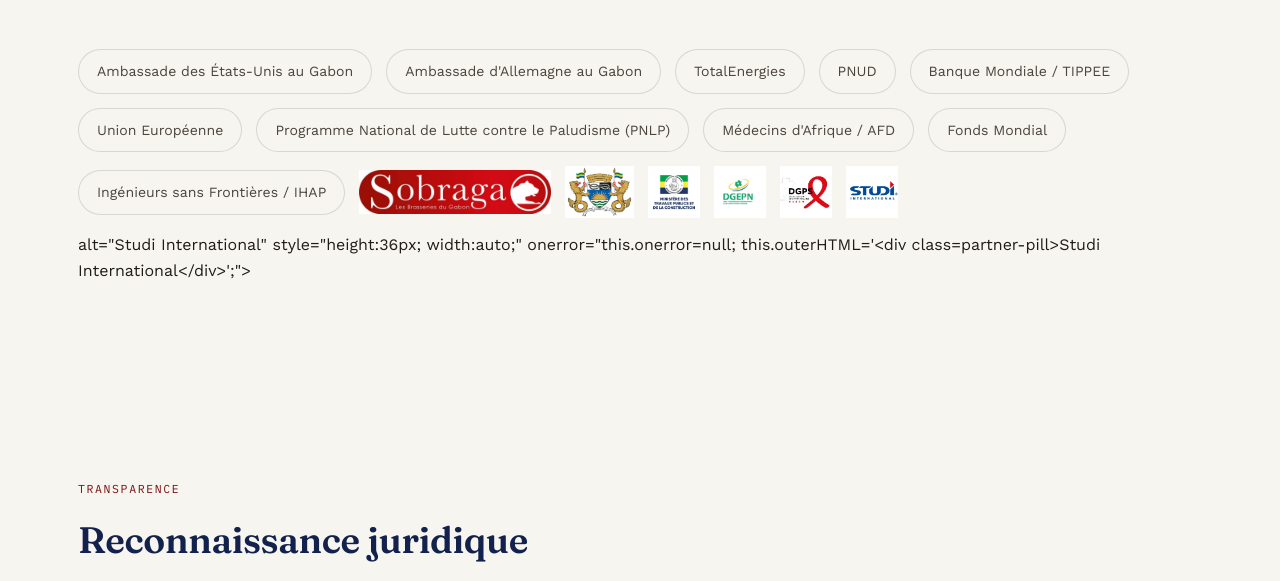
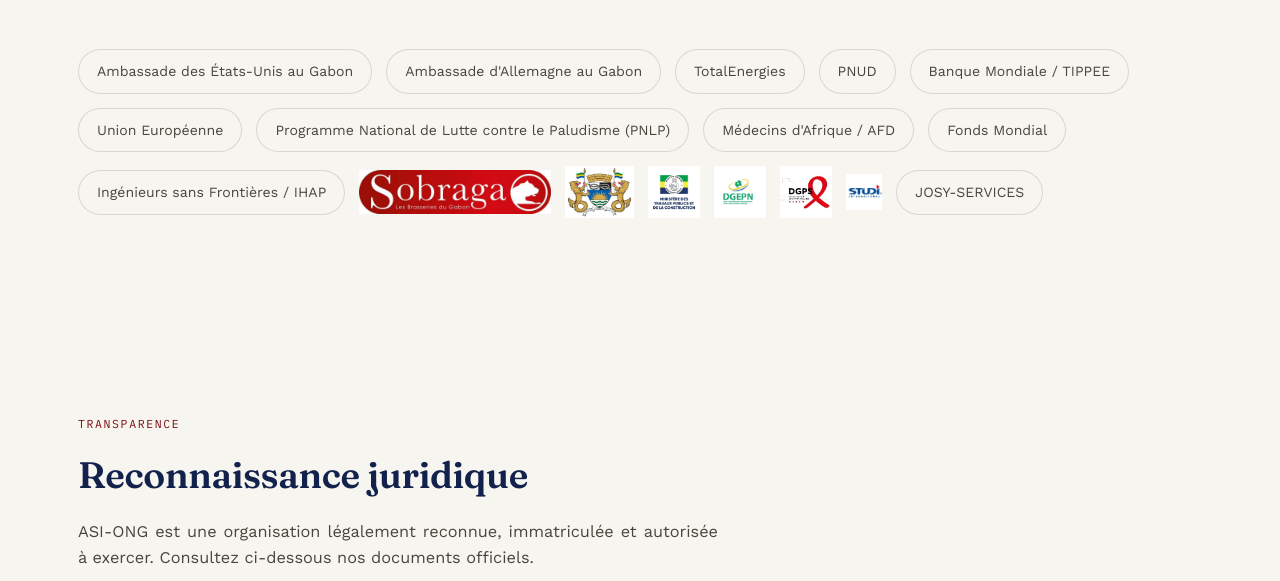
Before and after one commit to asi-ong/asi-ong-, a plain HTML site: page index.html in a window 1280 px wide. Shown: the part 8862-9443 px from the top of the page. Drawn offline with nearby package versions, Linux system fonts and the light colour scheme.

Commit message:
Update index.html

```diff
--- a/index.html
+++ b/index.html
@@ -487,7 +487,8 @@
 <img src="logo-ministere-travaux-publics.jpg" alt="Ministère des Travaux Publics et de la Construction" style="height:52px; width:auto;" onerror="this.onerror=null; this.outerHTML='&lt;div class=partner-pill&gt;Ministère des Travaux Publics&lt;/div&gt;';">
 <img src="logo-dgepn.jpg" alt="DGEPN" style="height:52px; width:auto;" onerror="this.onerror=null; this.outerHTML='&lt;div class=partner-pill&gt;DGEPN&lt;/div&gt;';">
 <img src="logo-dgps.jpg" alt="DGPS" style="height:52px; width:auto;" onerror="this.onerror=null; this.outerHTML='&lt;div class=partner-pill&gt;DGPS&lt;/div&gt;';">
-<img src="logo-studi-international.jpg"<img src="logo-josy-services.jpg" alt="JOSY-SERVICES — Billetterie et voyages internationaux" style="height:52px; width:auto;" onerror="this.onerror=null; this.outerHTML='&lt;div class=partner-pill&gt;JOSY-SERVICES&lt;/div&gt;';"> alt="Studi International" style="height:36px; width:auto;" onerror="this.onerror=null; this.outerHTML='&lt;div class=partner-pill&gt;Studi International&lt;/div&gt;';">
+<img src="logo-studi-international.jpg"alt="Studi International" style="height:36px; width:auto;" onerror="this.onerror=null; this.outerHTML='&lt;div class=partner-pill&gt;Studi International&lt;/div&gt;';">
+<img src="logo-josy-services.jpg" alt="JOSY-SERVICES — Billetterie et voyages internationaux" style="height:52px; width:auto;" onerror="this.onerror=null; this.outerHTML='&lt;div class=partner-pill&gt;JOSY-SERVICES&lt;/div&gt;';">
 </div>
 </div>
 </section><section class="reconnaissance" id="reconnaissance">
```
